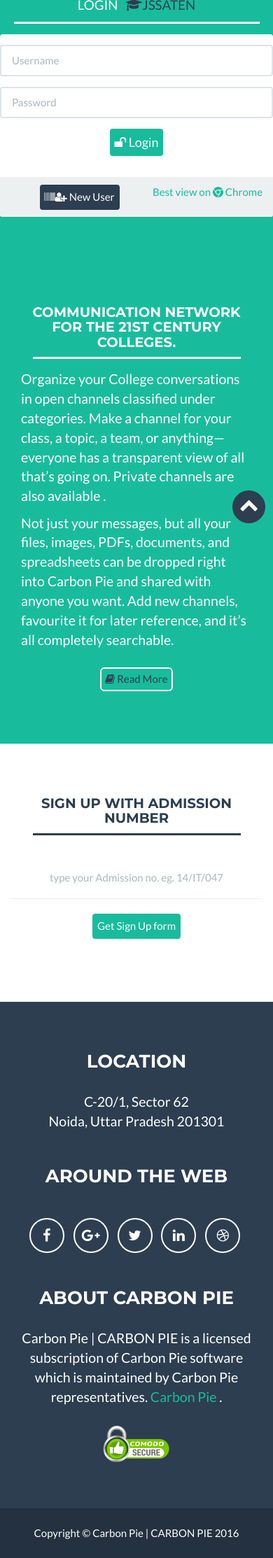
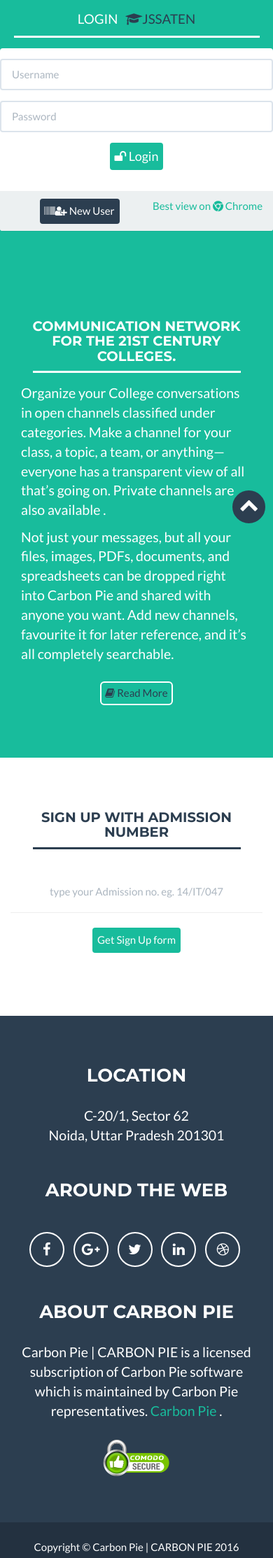
Before and after one commit to prakashranjan/cpie_live, a PHP site: page / in a window 390 px wide. Shown: the part 76-2303 px from the top of the page at 70% size. Run offline with PHP 8.4, Linux system fonts and the light colour scheme; a stand-in replaces the project's code that opens the database connection.

Commit message:
some css thing and fb metadata

```diff
--- a/css/freelancer.css
+++ b/css/freelancer.css
@@ -522,7 +522,7 @@
     }
 
     header .container {
-        padding-top: 70px;
+        padding-top: 90px;
         padding-bottom: 30px;
         padding-right: 0px;
         padding-left: 0px;
@@ -554,7 +554,11 @@
     font-size:1.0em;
     }
 }
+.inputbak {
 
+        background-color: antiquewhite !important;
+
+}
 @media(min-width:767px) {
 
     #portfolio .portfolio-item {
--- a/index.php
+++ b/index.php
@@ -1,5 +1,10 @@
 <!DOCTYPE html>
 <html lang="en">
+    <meta property="og:url"                content="https://cpie.me" />
+
+<meta property="og:title"              content="Carbon Pie" />
+<meta property="og:description"        content="Exclusively for the students of JSSATE NOIDA.Organize your College conversations in open channels classified under categories. Make a channel for your class, a topic, a team, or anything—everyone has a transparent view of all that’s going on. Private channels are also available ." />
+<meta property="og:image"              content="https://cpie.me/images/rectlogo.png" />
     <head>
 <?php
 include_once"connection.php";
@@ -167,23 +172,23 @@
                     <form class="form-horizontal" role="form" enctype="multipart/form-data" action="login_exec.php" method="post">
                         <div class="form-group">
 
-                            <div class="">
-                                <input type="username"  class="form-control" name="username"id="inputEmail3" placeholder="Username" required="">
 
-                            </div>
+                                <input type="username"  class="form-control " name="username"id="inputEmail3" placeholder="Username" required="">
+
+
                         </div>
                         <div class="form-group">
 
-                            <div class="">
-                                <input type="password"name="password" class="form-control" id="inputPassword3" placeholder="Password" required="">
-                            </div>
+
+                                <input type="password"name="password" class="form-control " id="inputPassword3" placeholder="Password" required="">
+
                         </div>
 
                         <div class="form-group last">
-                            <div class="">
-                                <button name="submit" type="submit"id="submit" class="btn btn-success " style="font-size:1.2em;"><i class="fa fa-unlock fa-2x"></i> Login </button>
 
-                            </div>
+                               <button name="submit" type="submit"id="submit" class="btn btn-success " style="font-size:1.2em;"><i class="fa fa-unlock fa-2x"></i> Login </button>
+
+
                         </div>
                     </form>
                     <!--the code bellow is used to display the message of the input validation-->
--- a/signupprompt_ajax.php
+++ b/signupprompt_ajax.php
@@ -137,7 +137,7 @@
                         </div>
                         <div class="row control-group">
                             <div class="form-group col-xs-12 floating-label-form-group controls">
-                                <label>Email Address(GMail)</label>
+
                                 <input type="email" class="form-control"  name="email" id="email" onchange="validate(this.name,this.value);" placeholder="Email Address"  required data-validation-required-message="Please enter your email address.">
                                 <p class="help-block text-danger" id="emailerror"></p>
                             </div>
```
